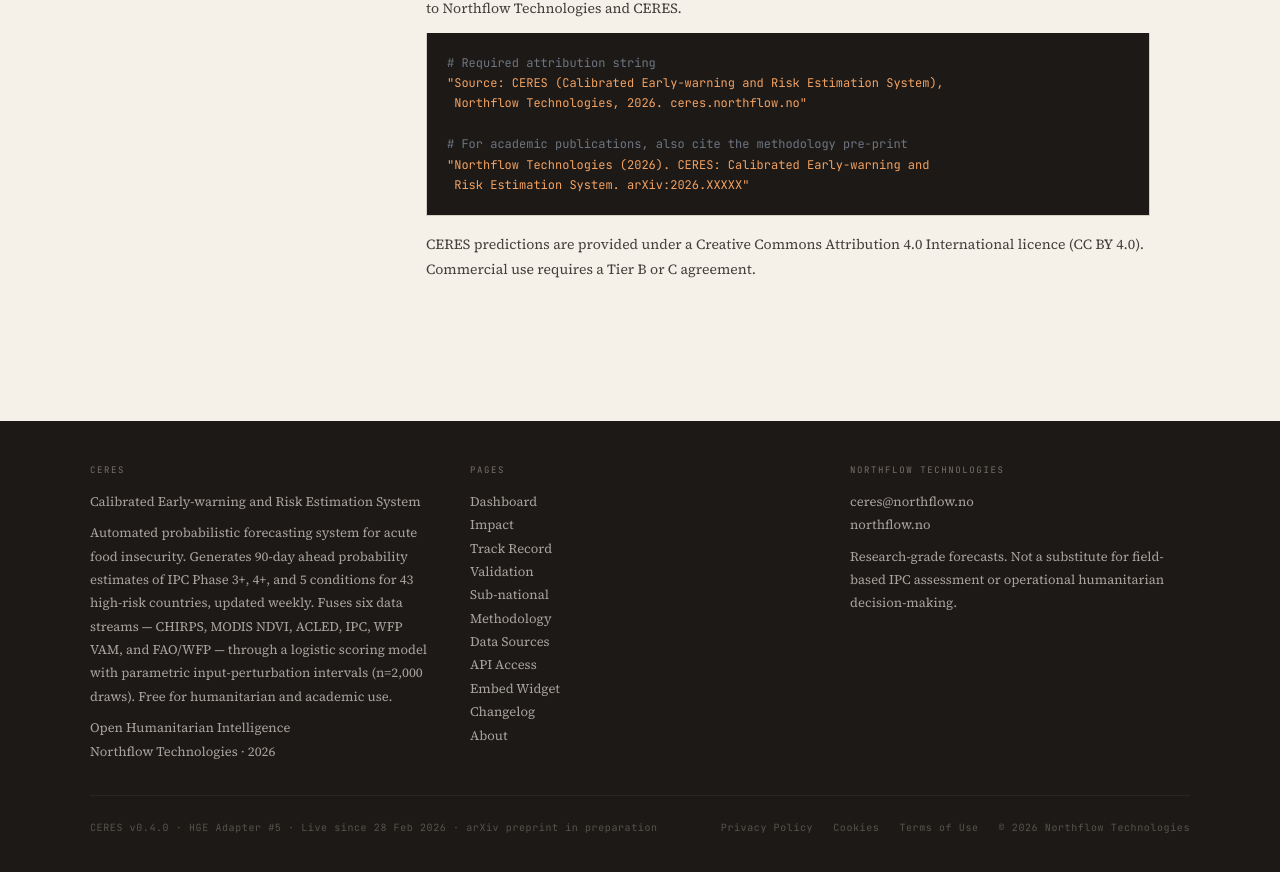
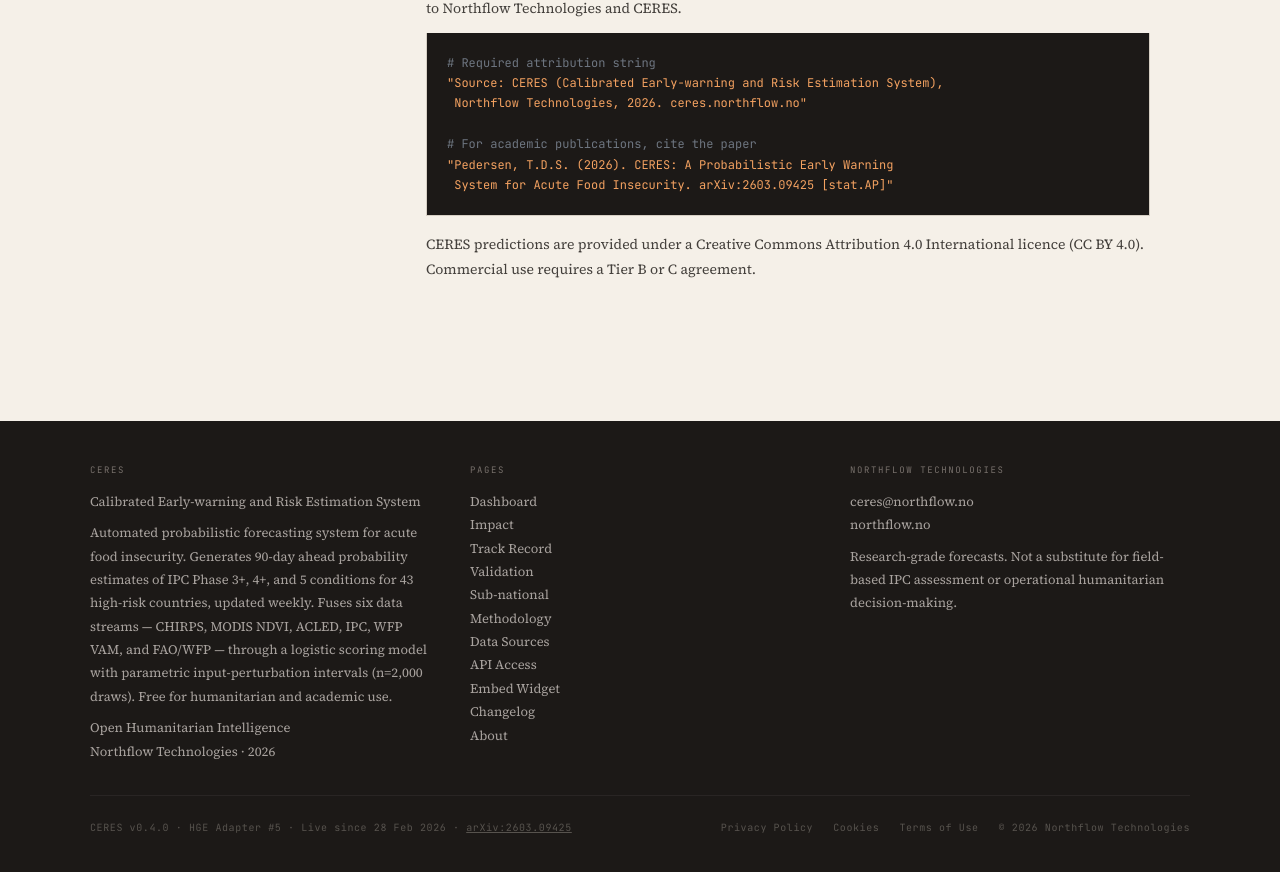
Before and after one commit to northflowlabs/ceres, a Next.js app: page /api-access in a window 1280 px wide. Shown: the part 7294-8166 px from the top of the page. Built offline with nearby package versions, Linux system fonts and the light colour scheme.

Commit message:
feat: update all arXiv references to live paper arXiv:2603.09425

```diff
--- a/src/app/about/page.tsx
+++ b/src/app/about/page.tsx
@@ -117,7 +117,7 @@ export default function AboutPage() {
             <h2 style={{ fontFamily: "var(--display)", fontSize: 28, fontWeight: 700, marginBottom: 16, lineHeight: 1.2 }}>Designed for Institutional Review</h2>
             <p style={p}>Every design decision in CERES — from the calibrated confidence intervals to the publicly timestamped prediction ledger to the published limitations section — is made with institutional reviewers in mind.</p>
             <p style={p}>The system is designed to be reviewed by WFP technical staff, FAO analysts, EU ECHO programme officers, academic food security researchers, and independent funders. It is built to withstand scrutiny, not to impress with outputs.</p>
-            <p style={p}>CERES is live as of 28 February 2026. Predictions are timestamped and graded against IPC outcomes at T+90 days. Retrospective validation covers 847 region-months across six countries. Forward validation is ongoing and publicly visible in the <a href="/validation" style={{ color: "var(--earth)", textDecoration: "none" }}>Validation Ledger</a>. A preprint describing the full methodology is in preparation for submission to arXiv (cs.AI / stat.AP).</p>
+            <p style={p}>CERES is live as of 28 February 2026. Predictions are timestamped and graded against IPC outcomes at T+90 days. Retrospective validation covers 847 region-months across six countries. Forward validation is ongoing and publicly visible in the <a href="/validation" style={{ color: "var(--earth)", textDecoration: "none" }}>Validation Ledger</a>. The full methodology is published at <a href="https://arxiv.org/abs/2603.09425" target="_blank" rel="noopener noreferrer" style={{ color: "var(--earth)", textDecoration: "none" }}>arXiv:2603.09425</a>.</p>
           </div>
         </div>
 
--- a/src/app/api-access/page.tsx
+++ b/src/app/api-access/page.tsx
@@ -826,8 +826,8 @@ export default function ApiAccessPage() {
               <Cm># Required attribution string{"\n"}</Cm>
               <Str>"Source: CERES (Calibrated Early-warning and Risk Estimation System),{"\n"} Northflow Technologies, 2026. ceres.northflow.no"</Str>
               {"\n\n"}
-              <Cm># For academic publications, also cite the methodology pre-print{"\n"}</Cm>
-              <Str>"Northflow Technologies (2026). CERES: Calibrated Early-warning and{"\n"} Risk Estimation System. arXiv:2026.XXXXX"</Str>
+              <Cm># For academic publications, cite the paper{"\n"}</Cm>
+              <Str>"Pedersen, T.D.S. (2026). CERES: A Probabilistic Early Warning{"\n"} System for Acute Food Insecurity. arXiv:2603.09425 [stat.AP]"</Str>
             </Code>
             <p style={{ ...pStyle, marginTop: 16 }}>
               CERES predictions are provided under a Creative Commons Attribution 4.0 International licence (CC BY 4.0). Commercial use requires a Tier B or C agreement.
--- a/src/app/page.tsx
+++ b/src/app/page.tsx
@@ -879,7 +879,7 @@ export default function Dashboard() {
           }}>
             All predictions are timestamped, falsifiable, and graded against IPC outcomes at T+90 days.
             Not for operational use without institutional validation.
-            Open methodology — arXiv preprint submitted March 2026.
+            Open methodology — published arXiv:2603.09425 (March 2026).
           </div>
         </aside>
       </div>
--- a/src/components/SiteFooter.tsx
+++ b/src/components/SiteFooter.tsx
@@ -40,7 +40,7 @@ export default function SiteFooter() {
         </div>
       </div>
       <div className="footer-bottom" style={{ maxWidth: 1100, margin: "32px auto 0", paddingTop: 24, borderTop: "1px solid #292524", display: "flex", justifyContent: "space-between", alignItems: "center", flexWrap: "wrap", gap: 12, fontFamily: "var(--mono)", fontSize: 10, color: "#57534E", letterSpacing: "0.06em" }}>
-        <span>CERES v0.4.0 · HGE Adapter #5 · Live since 28 Feb 2026 · arXiv preprint in preparation</span>
+        <span>CERES v0.4.0 · HGE Adapter #5 · Live since 28 Feb 2026 · <a href="https://arxiv.org/abs/2603.09425" target="_blank" rel="noopener noreferrer" style={{ color: "#57534E", textDecoration: "underline" }}>arXiv:2603.09425</a></span>
         <span style={{ display: "flex", gap: 20, alignItems: "center", flexWrap: "wrap" }}>
           <Link href="/privacy" style={{ color: "#57534E", textDecoration: "none" }}>Privacy Policy</Link>
           <Link href="/cookies" style={{ color: "#57534E", textDecoration: "none" }}>Cookies</Link>
```
